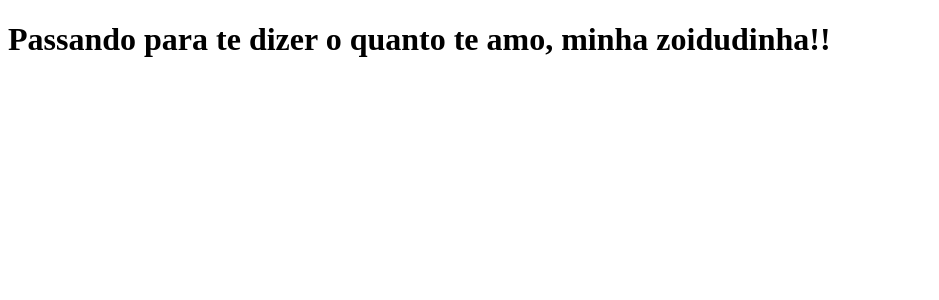
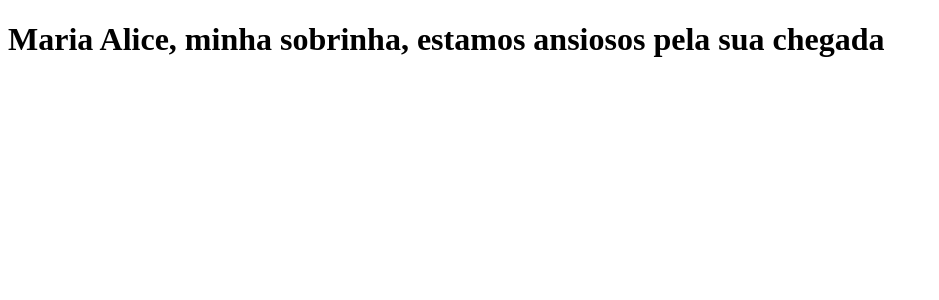
Before and after one commit to Ultrathor4/clone-tabnews, a Next.js app: page / in a window 1280 px wide. Shown: the top 300 px of the page, without its empty margins (0-939 px from the left). Built offline with nearby package versions, Linux system fonts and the light colour scheme.

Commit message:
nova mensagem para Alice

```diff
--- a/pages/index.js
+++ b/pages/index.js
@@ -1,5 +1,7 @@
 function Home() {
-  return <h1>Passando para te dizer o quanto te amo, minha zoidudinha!!</h1>;
+  return (
+    <h1>Maria Alice, minha sobrinha, estamos ansiosos pela sua chegada</h1>
+  );
 }
 
 export default Home;
```
